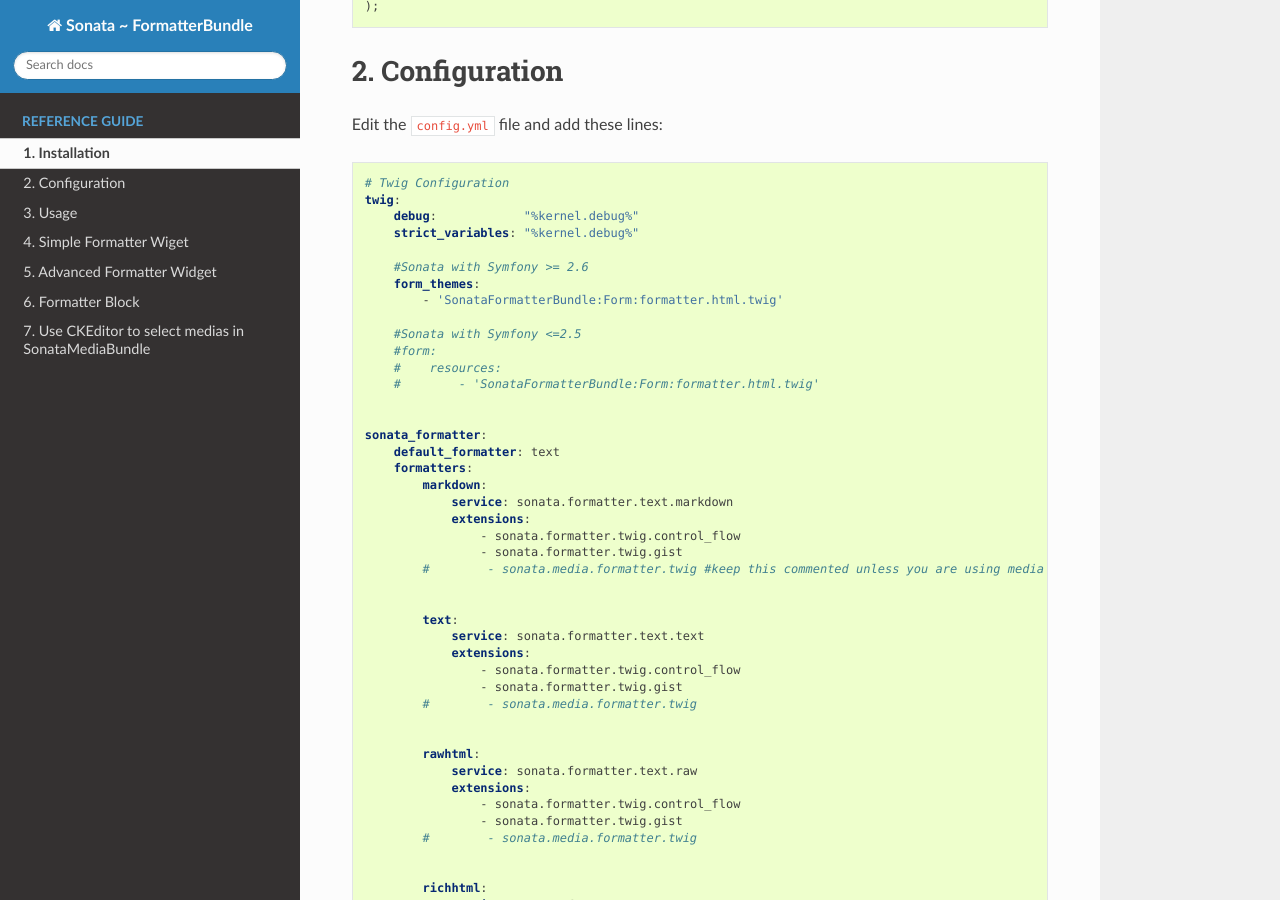
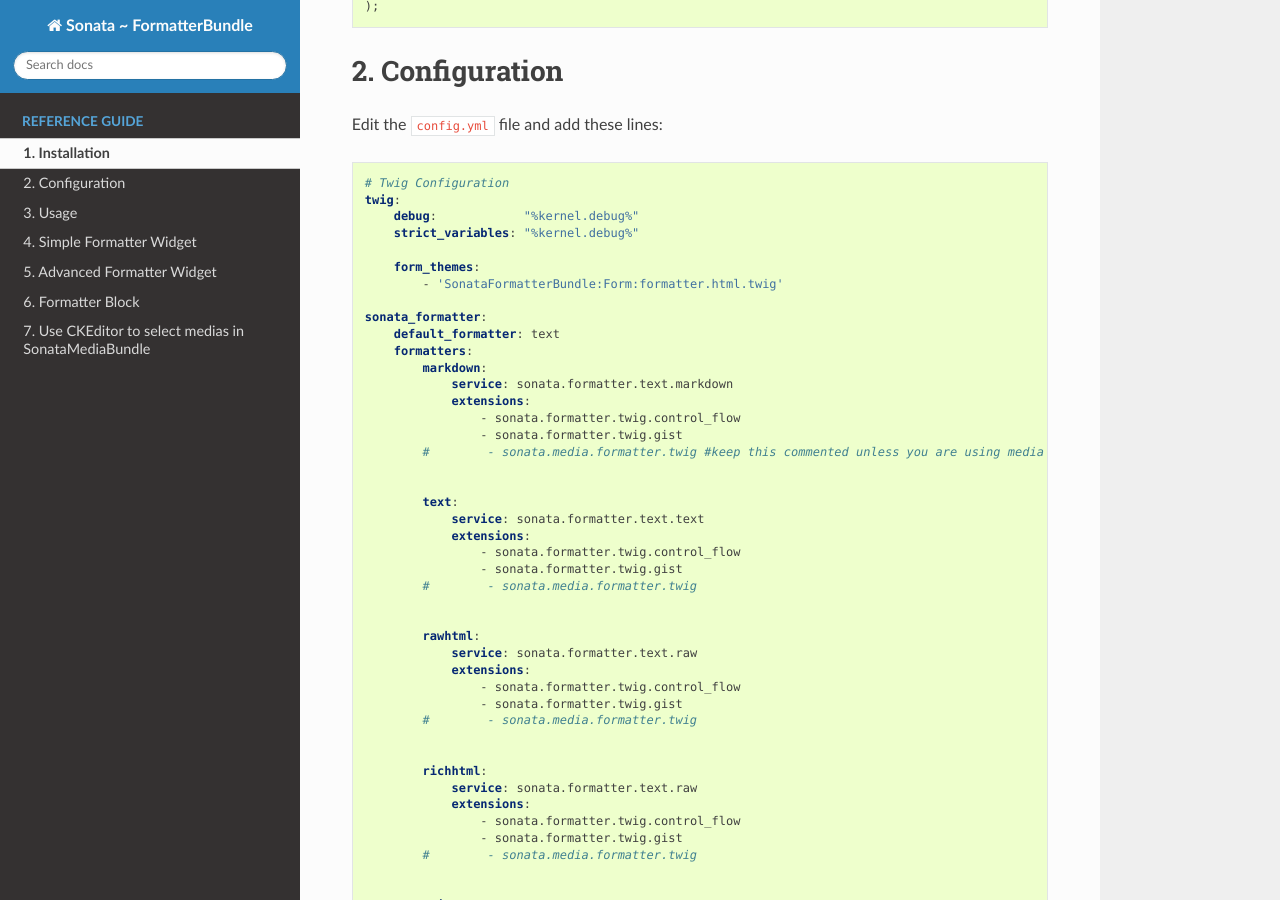
Before and after one commit to sonata-project/SonataFormatterBundle, a Sphinx documentation site: the page built from docs/reference/installation.rst, in a window 1280 px wide and 900 px high, scrolled down 557 px. Built offline with Sphinx 7.4.7 and the Read the Docs theme 2.0.0, drawn with Linux system fonts in a browser that asks for light colours.

Commit message:
simplified installation instructions

```diff
--- a/docs/reference/formatter_widget.rst
+++ b/docs/reference/formatter_widget.rst
@@ -6,8 +6,8 @@
 One recurrent need is to provide some kind of rich user interface to edit content.
 However, depending on the final target the content can have different formats: ``markdown``, ``textile``, ``bbcode``, ``rawhtml``, ``richhtml``.
 
-Simple Formatter Wiget
-======================
+Simple Formatter Widget
+=======================
 
 The ``sonata_simple_formatter_type_selector`` widget has been implemented to allow developers to force the input formatter value.
 
--- a/docs/reference/installation.rst
+++ b/docs/reference/installation.rst
@@ -41,15 +41,8 @@
         debug:            "%kernel.debug%"
         strict_variables: "%kernel.debug%"
 
-        #Sonata with Symfony >= 2.6
         form_themes:
             - 'SonataFormatterBundle:Form:formatter.html.twig'
-
-        #Sonata with Symfony <=2.5
-        #form:
-        #    resources:
-        #        - 'SonataFormatterBundle:Form:formatter.html.twig'
-
 
     sonata_formatter:
         default_formatter: text
```
